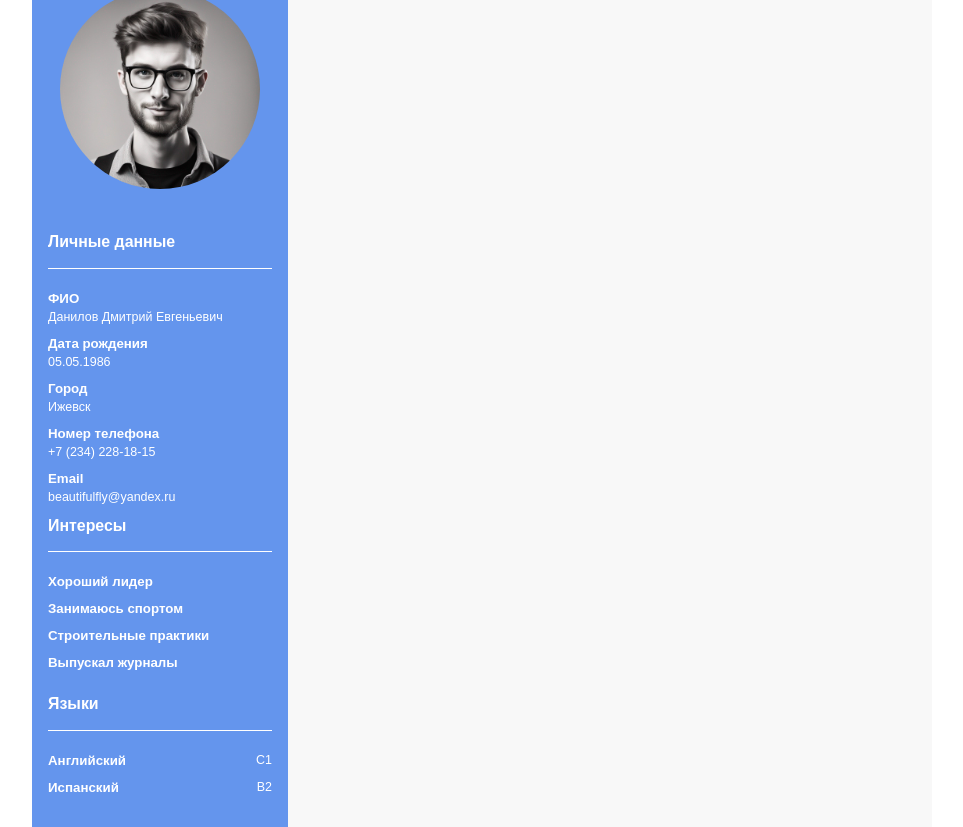
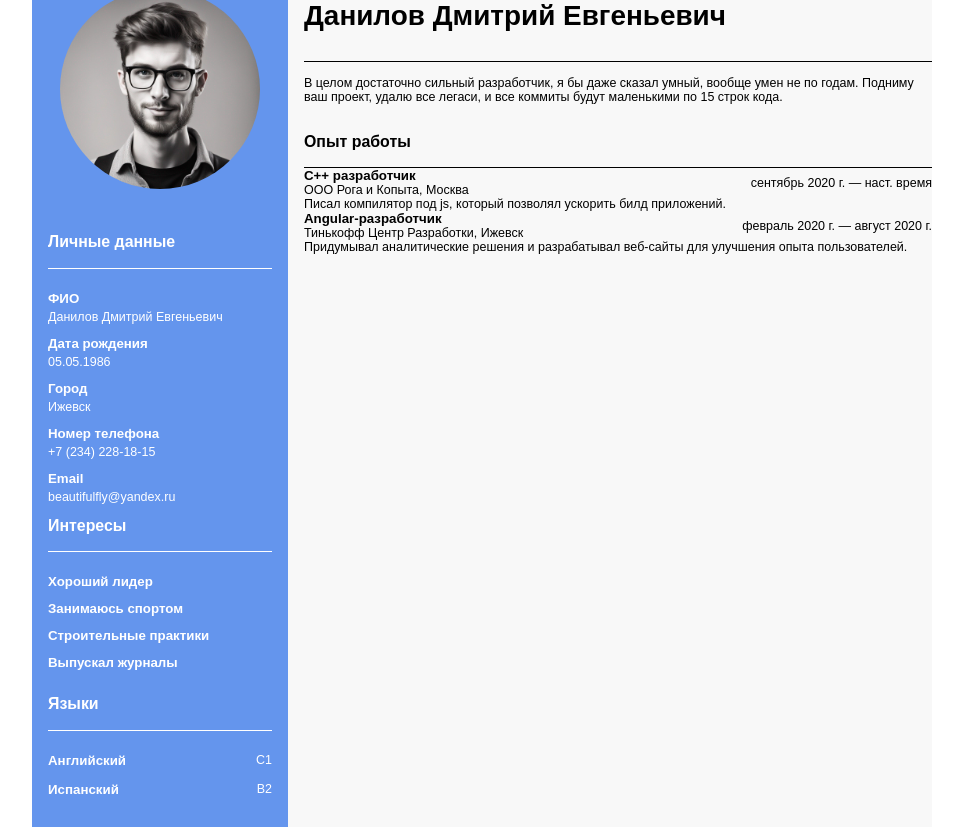
Before and after one commit to ayeMind/resume-generator, a website: page solution/index.html in a window 1280 px wide. Shown: the whole page, without its empty margins (158-1121 px from the left). Drawn offline with Linux system fonts and the light colour scheme.

Commit message:
Main panel

```diff
--- a/solution/index.html
+++ b/solution/index.html
@@ -5,12 +5,13 @@
   <meta charset="UTF-8" />
   <title>Конструктор резюме</title>
   <link rel="stylesheet" href="styles/index.css" />
+  <script src="scripts/index.js" defer></script>
 </head>
 
 <body>
   <!-- <h1 test-id="resume-form-title">Конструктор резюме</h1> -->
 
-  <div class="main-container">
+  <div class="container">
     <div class="side-panel">
       <div class="image-container">
         <img src="images/photo.jpg" alt="Фото" class="image" />
@@ -67,7 +68,7 @@
         <div class="lang-container">
           <h2>Языки</h2>
           <hr class="side-hr" />
-          <div class="personal-info">
+          <div class="personal-info lang-info">
             <div class="personal-info-item lang">
               <h3>Английский</h3>
               <p>C1</p>
@@ -81,7 +82,60 @@
 
 
       </div>
+
     </div>
+
+    <div class="main-container">
+      <div class="title">
+        <h1>Данилов Дмитрий Евгеньевич</h1>
+      </div>
+
+      <div class="description">
+        <hr class="main-hr">
+        <p>В целом достаточно сильный разработчик, я бы даже сказал умный, вообще умен не по годам. Подниму ваш проект, удалю все легаси, и все коммиты будут маленькими по 15 строк кода.</p>
+      </div>
+
+      <div class="main-info">
+        <h2>Опыт работы</h2>
+        <hr class="main-info-hr">
+
+
+        <div class="main-info-item">
+          <div>
+            <h3>C++ разработчик</h3>
+            <p>ООО Рога и Копыта, Москва</p>
+          </div>
+
+          <div class="date">
+            <p>сентябрь 2020 г. — наст. время</p>
+          </div>
+        </div>
+
+        <div class="main-info-description">
+          <p>Писал компилятор под js, который позволял ускорить билд приложений.</p>
+        </div>
+
+        <div class="main-info-item">
+          <div>
+            <h3>Angular-разработчик</h3>
+            <p>Тинькофф Центр Разработки, Ижевск</p>
+          </div>
+
+          <div class="date">
+            <p>февраль 2020 г. — август 2020 г.</p>
+          </div>
+        </div>
+
+        <div class="main-info-description">
+          <p>Придумывал аналитические решения и разрабатывал веб-сайты для улучшения опыта пользователей.</p>
+        </div>
+
+      </div>
+
+
+    </div>
+  </div>
+
 </body>
 
 </html>
--- a/solution/styles/index.css
+++ b/solution/styles/index.css
@@ -42,18 +42,25 @@ p {
 
 }
 
-.main-container {
+.container {
   height: 853.88px;
   width: 900px;
   background-color: #f8f8f8;
   position: relative;
+  display: flex;
+  flex-direction: row;
 }
 
+
+/* ------------ SIDE PANEL  ---------------- */
+
+
 .side-panel {
-  width: 224px;
+  box-sizing: border-box;
+  width: 256px;
   background-color: #6495ED;
   color: #FFFFFF;
-  height: calc(100% - 32px);
+  height: 100%;
   padding: 16px;
 }
 
@@ -96,6 +103,12 @@ p {
   margin-top: 12px;
 }
 
+.lang-info {
+  display: flex;
+  flex-direction: column;
+  gap: 14px;
+}
+
 .lang {
   display: flex;
   flex-direction: row;
@@ -109,3 +122,47 @@ p {
   margin-top: 16.5px;
   margin-bottom: 22px;
 }
+
+
+
+ /* ------------ MAIN PANEL  ---------------- */
+
+
+.main-container {
+  box-sizing: border-box;
+  width: calc(100% - 256px);
+  padding-left: 16px;
+  color: #000000;
+}
+
+.title {
+  margin-top: 27px;
+}
+
+.main-hr {
+  border: none;
+  border-top: 1px solid #000000;
+  margin-top: 29px;
+  margin-bottom: 14px;
+}
+
+.main-info {
+  margin-top: 29px;
+  height: auto;
+}
+
+.main-info-item {
+  display: flex;
+  justify-content: space-between;
+  item-align: center;
+}
+
+.main-info-hr {
+  border: none;
+  border-top: 1px solid #000000;
+  margin-top: 16px;
+}
+
+.date {
+  margin: auto 0;
+}
```
Also changed, not shown: solution/scripts/components/mainPanelItem.js (added), solution/scripts/index.js (added).
